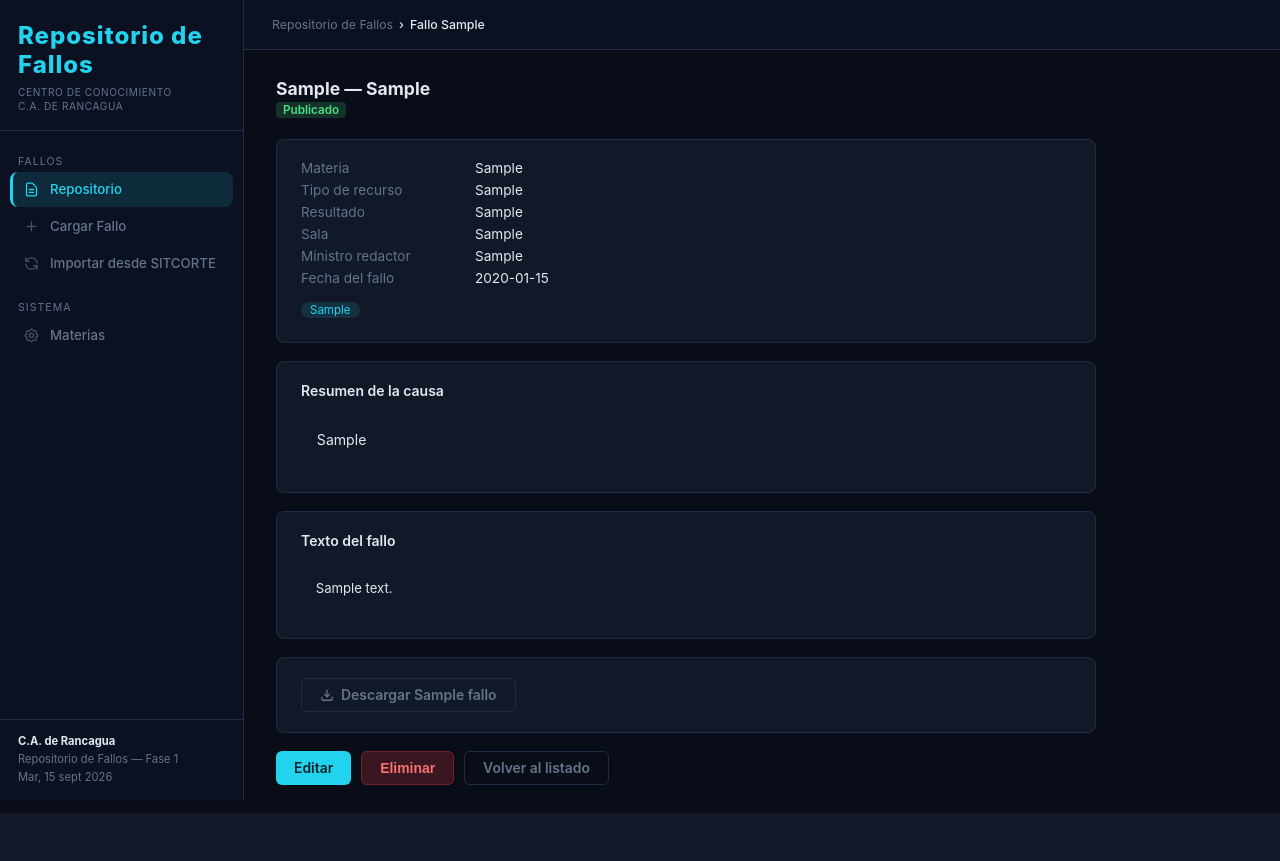
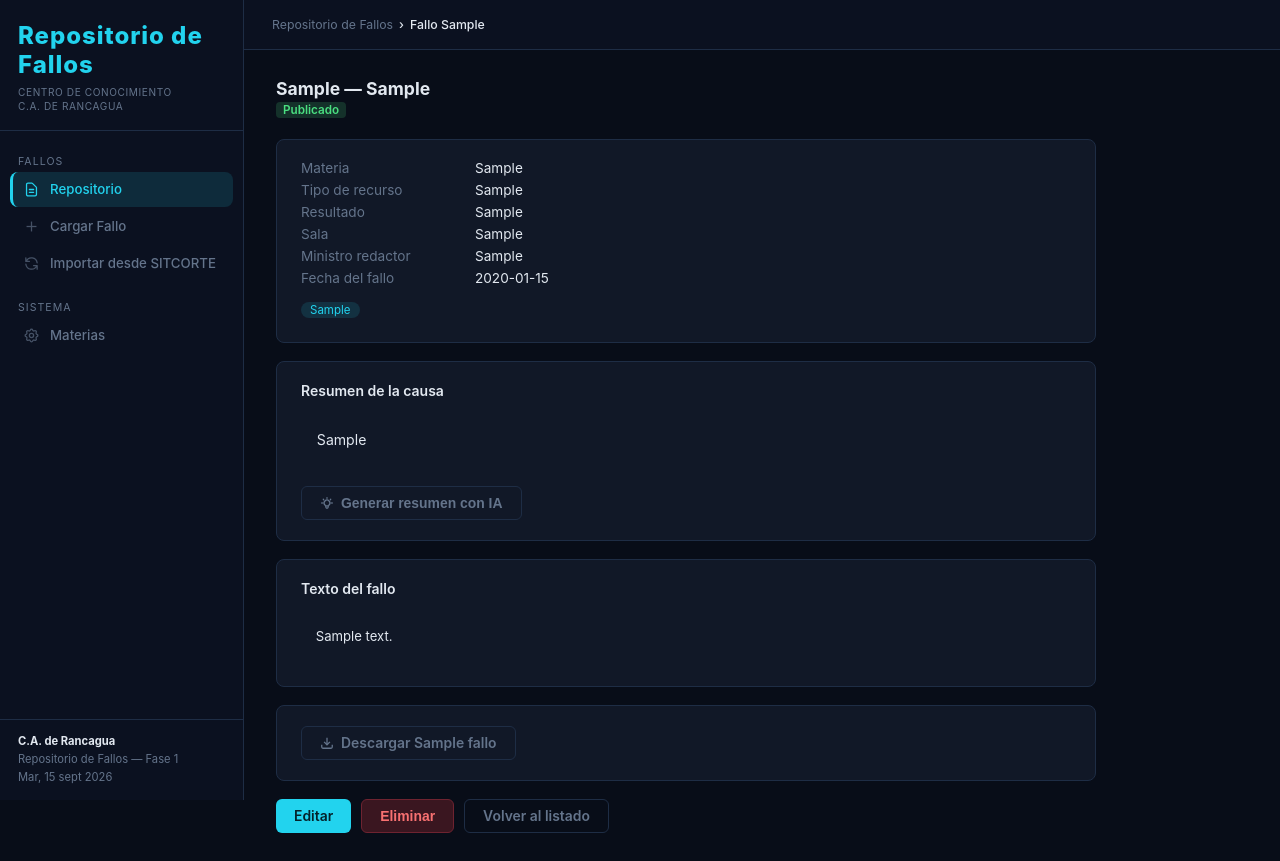
Before and after one commit to csilvaemegece/repofallos, a Flask app: page /fallos/1 in a window 1280 px wide. Before the commit the page ends 813 px from the top, so only its background shows below. Run offline with Flask 3, Linux system fonts and the light colour scheme; tables that the repository leaves empty hold one stand-in row (values such as "Sample post").

Commit message:
Fase 3: resumen de la causa asistido por IA (API de Claude)
- ia_resumen.py: genera un resumen estructurado (Hechos / Cuestión
  jurídica / Decisión / Argumento central) a partir de texto_fallo, con
  claude-opus-5. Se basa únicamente en el texto del fallo (instrucción
  explícita de no inventar datos que no estén ahí); valida que haya texto
  suficiente y traduce errores de la API (sin API key, rate limit, etc.)
  a mensajes claros.
- Botón "Generar resumen con IA" en la ficha del fallo (solo visible si
  hay texto_fallo cargado, manual o vía "Buscar PDF en SITCORTE").
- El resultado NUNCA se guarda solo: se entrega en el formulario de
  edición, precargado en el campo resumen, para que alguien lo revise y
  ajuste antes de tocar "Guardar" — recién ahí se persiste.
- README: cómo configurar ANTHROPIC_API_KEY; el resto de la app funciona
  igual sin ella.

Probado end to end con la API mockeada: el botón aparece solo con texto
cargado, la ruta arma el borrador con la metadata correcta y la acción de
form correcta, no persiste hasta el submit real del form de edición, y el
camino de error (texto insuficiente / falla de la API) se muestra bien.

Co-Authored-By: Claude Sonnet 5 <noreply@anthropic.com>
Claude-Session: https://claude.ai/code/session_012s88dpwLpuwjsWEJzMBMxA

```diff
--- a/app.py
+++ b/app.py
@@ -10,6 +10,7 @@ from werkzeug.utils import secure_filename
 import fallos_core as fc
 import sitcorte_import as si
 import pdf_text
+import ia_resumen
 
 BASE_DIR = os.path.dirname(__file__)
 UPLOAD_DIR = os.path.join(BASE_DIR, "uploads")
@@ -293,5 +294,35 @@ def buscar_pdf_fallo(fallo_id):
                            "completalos editando el fallo antes de buscar el PDF.")
 
 
+# ── Resumen asistido por IA (Fase 3) ────────────────────────────────────────
+
+@app.route("/fallos/<int:fallo_id>/generar-resumen", methods=["POST"])
+def generar_resumen_ia(fallo_id):
+    fallo = fc.obtener_fallo(fallo_id)
+    if not fallo:
+        abort(404)
+
+    try:
+        resumen_ia = ia_resumen.generar_resumen(
+            fallo.get("texto_fallo", ""), materia=fallo.get("materia", ""),
+            tipo_recurso=fallo.get("tipo_recurso", ""), resultado=fallo.get("resultado", ""),
+            caratula=fallo.get("caratula", ""),
+        )
+    except ia_resumen.IAError as e:
+        return render_template("detalle.html", active_menu="fallos", fallo=fallo, error=str(e))
+
+    # Borrador editable: no se guarda solo — se muestra en el form de edición
+    # para que alguien lo revise (y ajuste si hace falta) antes de "Guardar".
+    fallo_borrador = dict(fallo)
+    fallo_borrador["resumen"] = resumen_ia
+    return render_template(
+        "form.html", active_menu="fallos", modo="editar", fallo=fallo_borrador,
+        materias=fc.cargar_materias(),
+        tipos_recurso_sugeridos=fc.TIPOS_RECURSO_SUGERIDOS,
+        resultados_sugeridos=fc.RESULTADOS_SUGERIDOS, estados=fc.ESTADOS,
+        aviso_ia="Resumen generado con IA — revisalo y ajustalo antes de guardar.",
+    )
+
+
 if __name__ == "__main__":
     app.run(debug=True, port=5050)
--- /dev/null
+++ b/ia_resumen.py
@@ -0,0 +1,80 @@
+# -*- coding: utf-8 -*-
+"""Resumen de la causa asistido por IA (Fase 3), a partir del texto del
+fallo ya extraído (manual o vía "Buscar PDF en SITCORTE"). El resultado
+siempre se entrega como borrador para revisar/editar antes de guardar —
+nunca se persiste solo, sin que alguien lo confirme."""
+import anthropic
+
+MODEL = "claude-opus-5"
+
+MIN_LARGO_TEXTO = 200
+
+SYSTEM_PROMPT = """Sos un asistente que redacta resúmenes breves y precisos de fallos \
+judiciales de la Corte de Apelaciones de Rancagua (Chile), para un repositorio de \
+conocimiento interno.
+
+Resumí ÚNICAMENTE en base al texto del fallo que se te entrega — no inventes hechos, \
+partes, fechas ni argumentos que no estén en el texto. Si algo no queda claro en el \
+texto, decilo en vez de adivinar.
+
+Estructurá la respuesta en estas 4 secciones, exactamente con estos títulos:
+
+Hechos: (resumen breve de los hechos y antecedentes de la causa)
+Cuestión jurídica: (el problema o pregunta jurídica que debía resolver la Corte)
+Decisión: (qué resolvió la Corte y el resultado concreto)
+Argumento central: (el razonamiento principal que sostiene la decisión)
+
+Sé conciso — no más de 250 palabras en total. Español formal, sin lenguaje grandilocuente."""
+
+
+class IAError(Exception):
+    """Error de negocio (sin API key, texto insuficiente, error de la API) para
+    mostrar al usuario."""
+
+
+def generar_resumen(texto_fallo, materia="", tipo_recurso="", resultado="", caratula=""):
+    texto_fallo = (texto_fallo or "").strip()
+    if len(texto_fallo) < MIN_LARGO_TEXTO:
+        raise IAError(
+            "El texto del fallo es muy corto o está vacío (puede que el PDF sea un "
+            "escaneo sin capa de texto). Completá o corregí texto_fallo antes de generar el resumen.")
+
+    contexto = "\n".join(
+        f"{etiqueta}: {valor}"
+        for etiqueta, valor in [
+            ("Carátula", caratula), ("Materia", materia),
+            ("Tipo de recurso", tipo_recurso), ("Resultado", resultado),
+        ] if valor
+    )
+    mensaje_usuario = (
+        (f"Datos de la causa (metadata de SITCORTE, puede ser incompleta):\n{contexto}\n\n"
+         if contexto else "")
+        + f"Texto del fallo:\n\n{texto_fallo}"
+    )
+
+    try:
+        client = anthropic.Anthropic()
+        response = client.messages.create(
+            model=MODEL,
+            max_tokens=2000,
+            system=SYSTEM_PROMPT,
+            messages=[{"role": "user", "content": mensaje_usuario}],
+        )
+    except anthropic.AuthenticationError:
+        raise IAError(
+            "No se pudo autenticar con la API de Claude — falta configurar "
+            "ANTHROPIC_API_KEY (o el perfil de `ant auth login`) en esta máquina.")
+    except anthropic.RateLimitError:
+        raise IAError("Se alcanzó el límite de uso de la API de Claude — probá de nuevo en un momento.")
+    except anthropic.APIStatusError as e:
+        raise IAError(f"Error de la API de Claude ({e.status_code}): {e.message}")
+    except anthropic.APIConnectionError as e:
+        raise IAError(f"No se pudo conectar con la API de Claude: {e}")
+
+    if response.stop_reason == "refusal":
+        raise IAError("El modelo no pudo generar el resumen para este texto.")
+
+    texto = "\n".join(b.text for b in response.content if b.type == "text").strip()
+    if not texto:
+        raise IAError("El modelo no devolvió texto para el resumen.")
+    return texto
--- a/requirements.txt
+++ b/requirements.txt
@@ -3,3 +3,4 @@ Werkzeug==3.0.3
 requests==2.32.3
 urllib3==2.2.3
 pypdf==5.0.1
+anthropic==1.6.0
--- a/templates/detalle.html
+++ b/templates/detalle.html
@@ -4,6 +4,10 @@
 {% block breadcrumb %}Fallo {{ fallo.rol }}{% endblock %}
 
 {% block content %}
+{% if error %}
+  <div class="alert alert-error">⚠ {{ error }}</div>
+{% endif %}
+
 <div class="page-title">{{ fallo.rol }}{% if fallo.caratula %} — {{ fallo.caratula }}{% endif %}</div>
 <div class="page-sub">
   {% if fallo.estado == 'publicado' %}
@@ -34,9 +38,25 @@
 
 <div class="card" style="max-width:820px; margin-bottom:18px;">
   <div style="font-weight:600; margin-bottom:8px;">Resumen de la causa</div>
-  <div style="white-space:pre-wrap; font-size:.88rem; line-height:1.55;">
+  <div style="white-space:pre-wrap; font-size:.88rem; line-height:1.55; margin-bottom:14px;">
     {{ fallo.resumen or 'Sin resumen cargado.' }}
   </div>
+  {% if fallo.texto_fallo %}
+    <form method="POST" action="/fallos/{{ fallo.id }}/generar-resumen"
+          onsubmit="mostrarCarga('Generando resumen con IA…', 'Puede tardar unos segundos.'); return true;">
+      <button type="submit" class="btn btn-ghost">
+        <svg xmlns="http://www.w3.org/2000/svg" width="14" height="14" fill="none"
+             viewBox="0 0 24 24" stroke="currentColor" stroke-width="2.2">
+          <path stroke-linecap="round" stroke-linejoin="round" d="M9.663 17h4.673M12 3v1m6.364 1.636l-.707.707M21 12h-1M4 12H3m3.343-5.657l-.707-.707m2.828 9.9a5 5 0 117.072 0l-.548.547A3.374 3.374 0 0014 18.469V19a2 2 0 11-4 0v-.531c0-.895-.356-1.754-.988-2.386l-.548-.547z"/>
+        </svg>
+        Generar resumen con IA
+      </button>
+    </form>
+  {% else %}
+    <div style="font-size:.8rem; color:var(--muted);">
+      Cargá el texto del fallo (a mano o con "Buscar PDF en SITCORTE") para poder generar el resumen con IA.
+    </div>
+  {% endif %}
 </div>
 
 {% if fallo.texto_fallo %}
```
Also changed, not shown: templates/form.html (+8 -1 lines), README.md.
